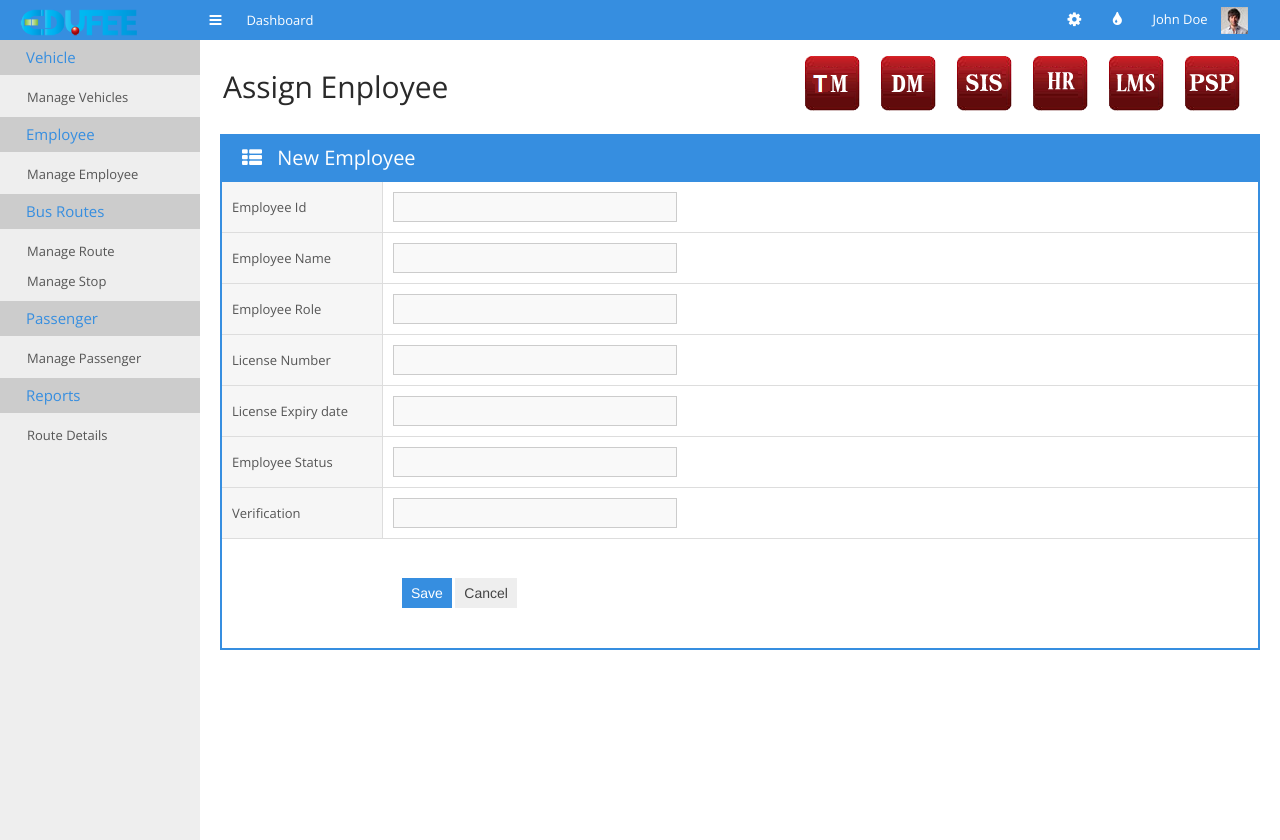
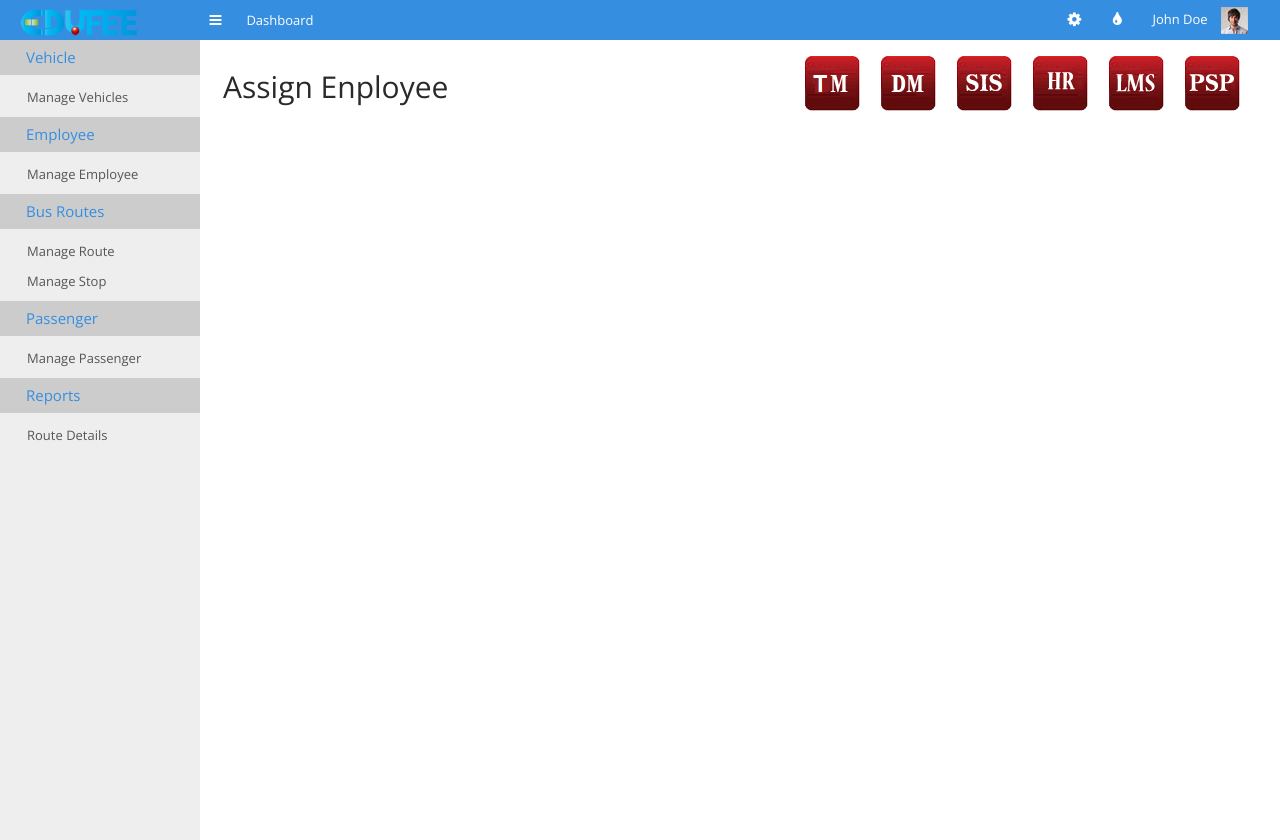
Before and after one commit to Abijithkrishna/tm, a PHP site: page /routedetails.php in a window 1280 px wide. Run offline with PHP 8.4, Linux system fonts and the light colour scheme.

Commit message:
Making route details empty
Not able to understand the details given, and how to give ajax request
emptied the file and got rid of form in it.

```diff
--- a/routedetails.php
+++ b/routedetails.php
@@ -172,116 +172,10 @@
                 </div>
             </div>
         </div>
-        <div class="container-fluid">
-            <div class="box box-bordered box-color">
-                <div class="box-title">
-                    <h3><i class="icon-th-list"></i> New Employee</h3>
-                </div>
-                <div class="box-content nopadding">
-                    <form name="main-form" onsubmit="return false;" action="" method="POST" class='form-horizontal form-bordered'>
-                        <div class="control-group">
-                            <label for="id" class="control-label">Employee Id</label>
-                            <div class="controls">
-                                <input type="text" name="id" id="textfield" placeholder="" class="input-xlarge">
-                            </div>
-                        </div>
-                        <div class="control-group">
-                            <label for="name" class="control-label">Employee Name</label>
-                            <div class="controls">
-                                <input type="text" name="name" id="textfield" placeholder="" class="input-xlarge">
-                            </div>
-                        </div>
-                        <div class="control-group">
-                            <label for="role" class="control-label">Employee Role</label>
-                            <div class="controls">
-                                <input type="text" name="role" id="textfield" placeholder="" class="input-xlarge">
-                            </div>
-                        </div>
 
-                        <div class="control-group">
-                            <label for="license-number" class="control-label">License Number</label>
-                            <div class="controls">
-                                <input type="text" name="license-number" id="textfield" placeholder="" class="input-xlarge">
-                            </div>
-                        </div>
-
-
-                        <div class="control-group">
-                            <label for="expiry" class="control-label">License Expiry date</label>
-                            <div class="controls">
-                                <input type="text" name="expiry" id="textfield" placeholder="" class="input-xlarge">
-                            </div>
-                        </div>
-                        <div class="control-group">
-                            <label for="status" class="control-label">Employee Status</label>
-                            <div class="controls">
-                                <input type="text" name="status" id="textfield" placeholder="" class="input-xlarge">
-                            </div>
-                        </div>
-                        <div class="control-group">
-                            <label for="verificaion" class="control-label">Verification</label>
-                            <div class="controls">
-                                <input type="text" name="verification" id="textfield" placeholder="" class="input-xlarge">
-                            </div>
-                        </div>
-
-
-
-
-                        <!--
-                        <div class="control-group">
-                            <label for="" class="control-label"></label>
-                            <div class="controls">
-                                <input type="text" name="" id="textfield" placeholder="" class="input-xlarge">
-                            </div>
-                        </div>
-                    -->
-                        <div class="form-actions">
-                            <button onclick="send();" type="button" class="btn btn-primary">Save</button>
-                            <a href="tm-vehicle-details.html">
-                                <button type="button" class="btn" >Cancel</button>
-                            </a>
-
-                        </div>
-
-                    </form>
-
-                </div>
-            </div>
-        </div>
 
     </div>
 </div>
 
 </body>
-<script>
-    function send(){
-        var id=document.forms['main-form']['id'].value;
-        var role=document.forms['main-form']['role'].value;
-        var name=document.forms['main-form']["name"].value;
-        var license=document.forms['main-form']['license-number'].value;
-        var expiry=document.forms['main-form']['expiry'].value;
-        var status=document.forms['main-form']['status'].value;
-        var verification=document.forms['main-form']['verification'].value;
-
-
-        $('button').attr('disabled',true);
-        $.post("add_employee.php",{
-
-            id:id,
-            role:role,
-            name:name,
-            license:license,
-            expiry:expiry,
-            status:status,
-            verification:verification
-        },function(data,status){
-            $('button').attr('disabled',false);
-            if(status==="success"){
-                alert(data);
-
-            }
-        })
-    }
-</script>
 </html>
```
